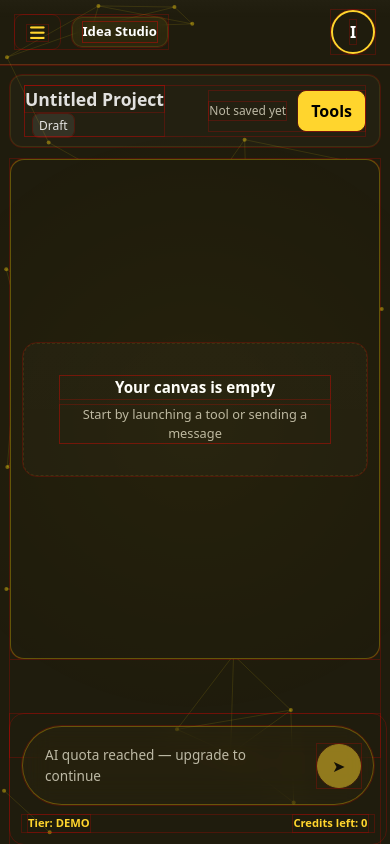
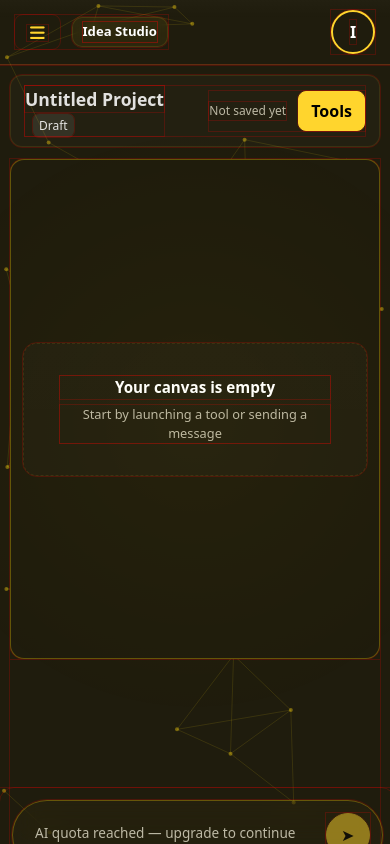
Before and after one commit to SHABA01/idea-codex-app, a React (Vite) app: page /studio in a window 390 px wide. Built offline with nearby package versions, Linux system fonts and the light colour scheme.

Commit message:
style(studio): adjust padding and position for improved layout and responsiveness

```diff
--- a/src/styles/StudioCanvas.css
+++ b/src/styles/StudioCanvas.css
@@ -3,6 +3,8 @@
    =============================== */
 
 .studio-canvas {
+  position: relative;
+  padding-bottom: 140px; /* space for AI bar */
   flex: 1;
   overflow-y: auto;
   padding: 16px 12px;
--- a/src/styles/StudioLayout.css
+++ b/src/styles/StudioLayout.css
@@ -11,7 +11,7 @@
   min-height: 100vh;
 
   gap: 12px;
-  padding: 12px 16px 16px;
+  padding: 12px 16px 4px;
 
   box-sizing: border-box;
 }
@@ -102,12 +102,18 @@
    =============================== */
 
 .studio-ai-slot {
-  position: sticky;
+  position: absolute;
+  left: 0;
+  right: 0;
   bottom: 0;
+  z-index: 20;
+  pointer-events: none;
+}
 
-  z-index: 10;
-  flex-shrink: 0;
+.studio-ai-slot > * {
+  pointer-events: auto;
 }
+
 
 /* ===============================
    RESPONSIVE
```
